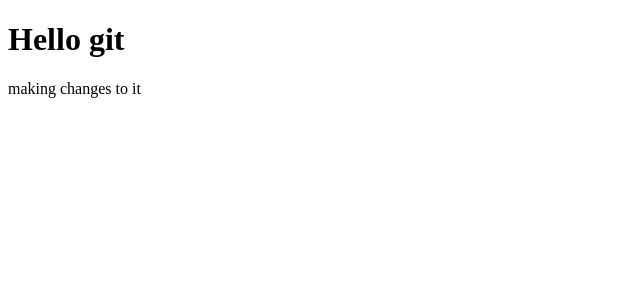
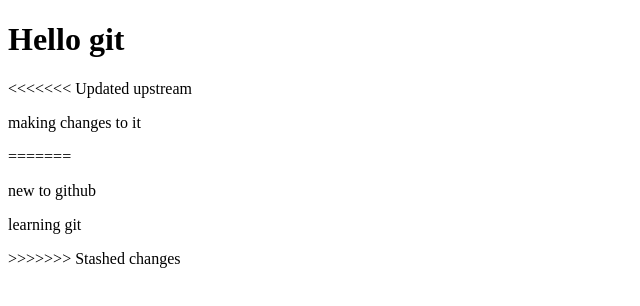
Before and after one commit to chetanananthu/sliptmate, a plain HTML site: page index.html in a window 1280 px wide. Shown: the whole page, without its empty margins (0-640 px from the left). Drawn offline with Linux system fonts and the light colour scheme.

Commit message:
updated index

```diff
--- a/index.html
+++ b/index.html
@@ -1,8 +1,13 @@
 <!DOCTYPE html>
 <head>
-
+<title>about git</title>
 </head>
 <body>
     <h1>Hello git</h1>
+<<<<<<< Updated upstream
     <p>making changes to it</p>
+=======
+    <p>new to github</p>
+    <p>learning git</p>
+>>>>>>> Stashed changes
 </body>
```
